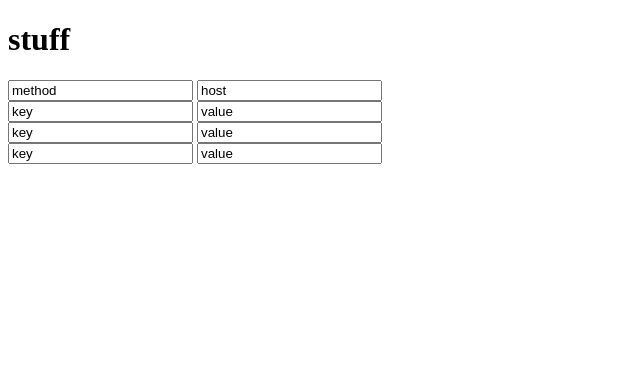
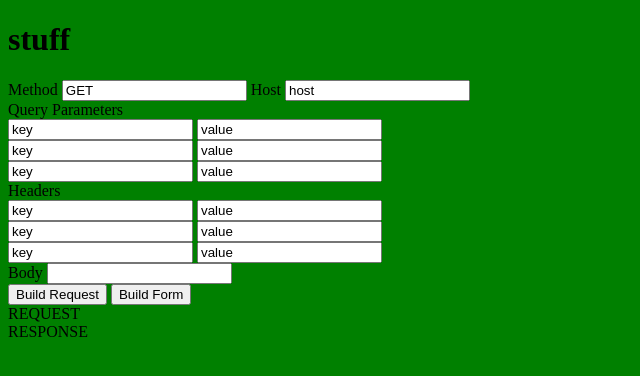
Before and after one commit to HJBowers/postalicious, a website: page public/index.html in a window 1280 px wide. Shown: the whole page, without its empty margins (0-640 px from the left). Drawn offline with Linux system fonts and the light colour scheme.

Commit message:
forms created WIP

```diff
--- a/package.json
+++ b/package.json
@@ -4,9 +4,9 @@
   "description": "",
   "main": "index.js",
   "scripts": {
-    "start": "npm run pl & npm run sandbox-server",
-    "sb": "node sandbox-server/server.js",
-    "pl": "node postalicious/serverlicious.js"
+    "start": "npm run pl & npm run sb",
+    "sb": "nodemon sandbox-server/server.js",
+    "pl": "nodemon postalicious/serverlicious.js"
   },
   "repository": {
     "type": "git",
--- /dev/null
+++ b/public/css/styles.css
@@ -0,0 +1,3 @@
+body {
+  background-color: green;
+}
--- a/public/index.html
+++ b/public/index.html
@@ -2,18 +2,22 @@
 <html>
   <head>
     <meta charset="utf-8">
+    <link rel="stylesheet" href="/css/styles.css">
     <title>Postalicious</title>
   </head>
   <body>
     <h1>stuff</h1>
     <form class="request-builder" action="index.html" method="post">
+
       <div class="method-host">
-        <input class="method" type="text" name="method" value="method">
+        Method
+        <input class="method" type="text" name="method" value="GET">
+        Host
         <input class="host" type="text" name="host" value="host">
       </div>
 
       <div class="query-params">
-
+        Query Parameters
         <div class="key-value">
           <input type="text" name="key1" value="key">
           <input type="text" name="value1" value="value">
@@ -31,8 +35,41 @@
 
       </div>
 
+      <div class="headers">
+        Headers
+        <div class="key-value">
+          <input type="text" name="header-key1" value="key">
+          <input type="text" name="header-value1" value="value">
+        </div>
+
+        <div class="key-value">
+          <input type="text" name="header-key2" value="key">
+          <input type="text" name="header-value2" value="value">
+        </div>
+
+        <div class="key-value">
+          <input type="text" name="header-key3" value="key">
+          <input type="text" name="header-value3" value="value">
+        </div>
+      </div>
+
+      <div class="input-body">
+        Body
+        <input type="text" name="input-body" value="">
+      </div>
+
+      <button type="button" name="button">Build Request</button>
+      <button type="button" name="button">Build Form</button>
     </form>
 
-    <script type="text/javascript" src="public/serverlicious.js"></script>
+    <div class="">
+      REQUEST
+    </div>
+
+    <div class="">
+      RESPONSE
+    </div>
+
+    <script type="text/javascript" href="postalicious/serverlicious.js"></script>
   </body>
 </html>
```
